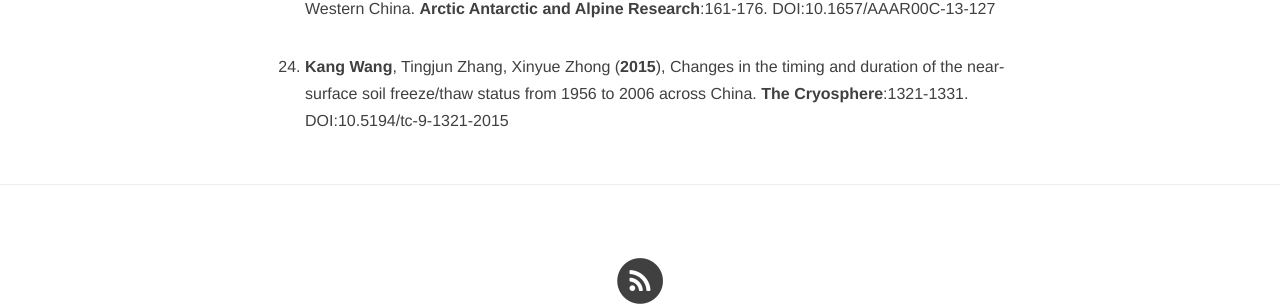
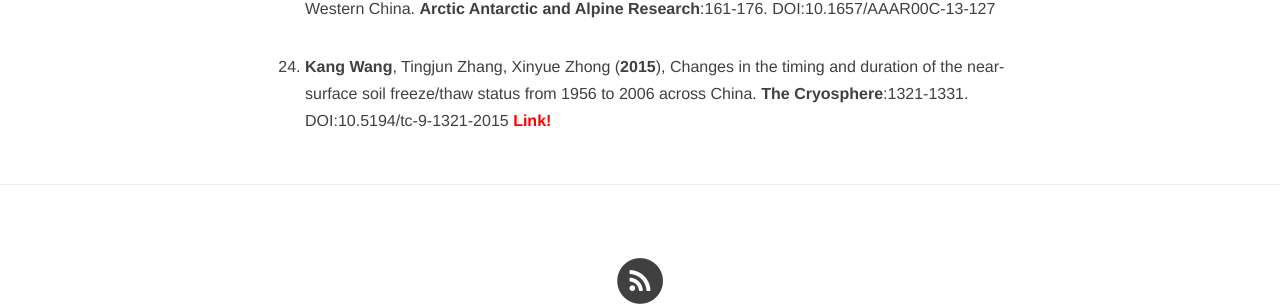
Before and after one commit to CryoECNU/cryoecnu.github.io, a Jekyll site: the page built from publication.md, in a window 1280 px wide and 900 px high, scrolled down 2711 px. Shown: the part 473-779 px from the top of the window. Built offline with Jekyll 4.4.1, drawn with Linux system fonts in a browser that asks for light colours; nearby versions of some CDN libraries.

Commit message:
Update publication.md

```diff
--- a/publication.md
+++ b/publication.md
@@ -152,4 +152,4 @@ Changes in Freezing-Thawing Index and Soil Freeze Depth Over the Heihe River Bas
 (**2015**),
 Changes in the timing and duration of the near-surface soil freeze/thaw status from 1956 to 2006 across China.
 **The Cryosphere**:1321-1331.
-[DOI:10.5194/tc-9-1321-2015](https://doi.org/10.5194/tc-9-1321-2015)
+[DOI:10.5194/tc-9-1321-2015](https://doi.org/10.5194/tc-9-1321-2015) [<span style="color:red">**Link!**</span>](https://cryoecnu.github.io/blog/2021/02/13/Freeze_Thaw_Changes_China/)
```
